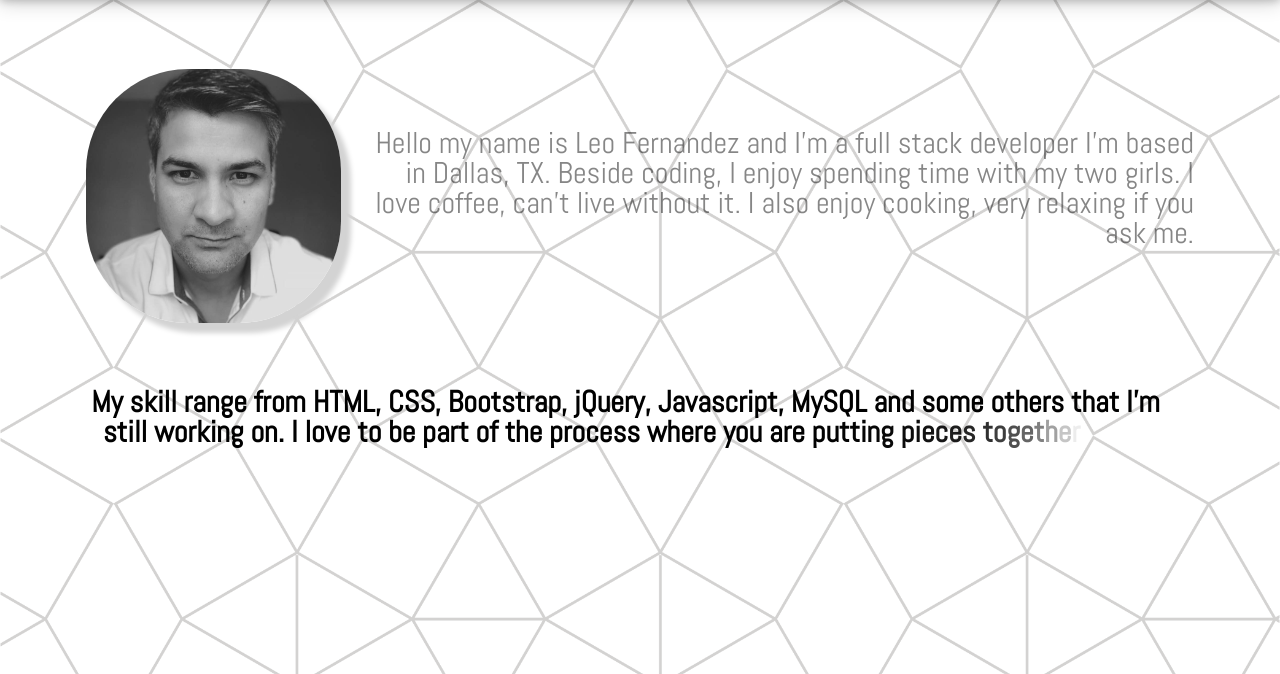
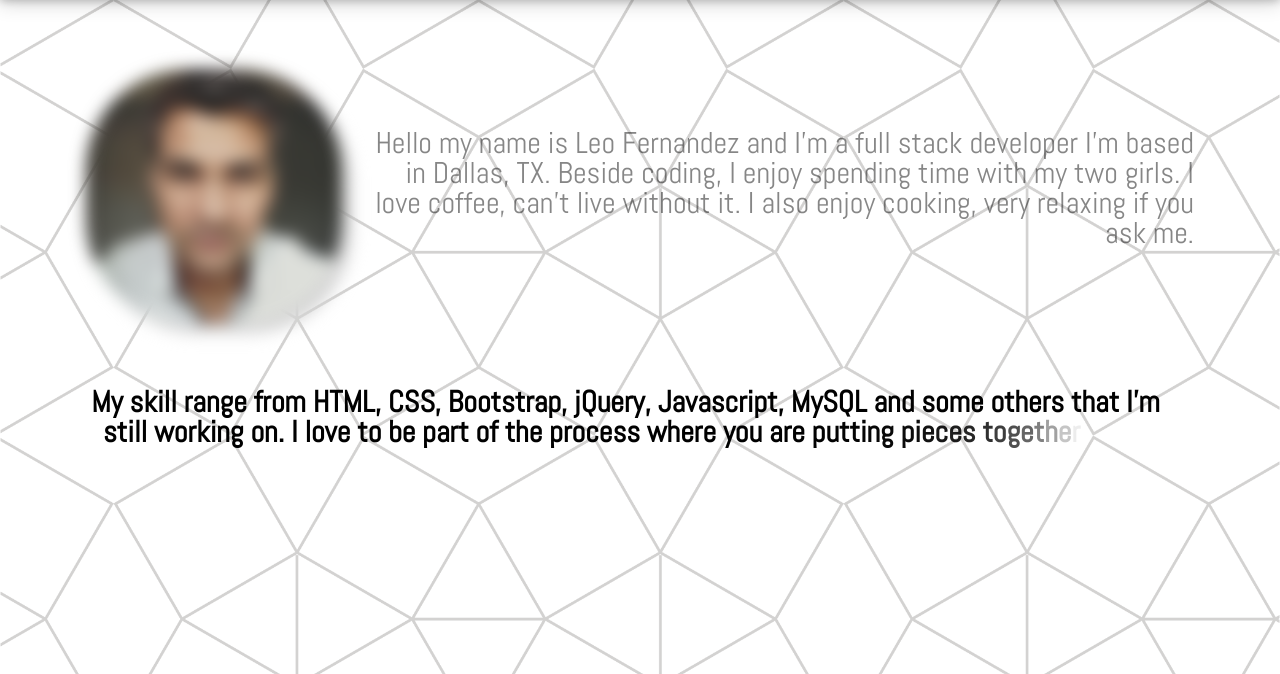
Before and after one commit to lfernandez79/Week1-homework2, a website: page index.html in a window 1280 px wide. Shown: the part 61-735 px from the top of the page. Drawn offline with nearby package versions, Linux system fonts and the light colour scheme; a web font is replaced by a local one.

Commit message:
added blur to profile picture and remove blur when hover

```diff
--- a/style.css
+++ b/style.css
@@ -1,15 +1,12 @@
-@import "../leoPortfolio/node_modules/bootstrap/scss/bootstrap.scss";
+
 /* apply to all HTML */
 body {
 font-family: 'Baloo Bhaina 2', cursive;
 
-/* background-image: linear-gradient(to right, rgb(0, 0, 0), rgb(236, 77, 77)); */
-/* background-color: white; */
 background-image: url(./pattern-background-png-4.png);
 background-size: cover;
 background-repeat: no-repeat;
 background-position: center;
-
 }
 
 @keyframes gradient {
@@ -23,7 +20,6 @@ background-position: center;
 		background-position: 0% 50%;
 	}
 }
-
 
 h2 {
     color: black;
@@ -46,11 +42,21 @@ p {
 
 }
 
+/* span {
+  color: blue;
+} */
+
 #grayscale {
-  -webkit-filter: grayscale(100%);
-  filter: grayscale(100%);
+
   border-radius: 40%;
   box-shadow: 10px 10px 5px lightgrey;
+  /* Add the blur effect */
+  filter: blur(8px);
+  -webkit-filter: blur(8px);
+}
+#grayscale:hover {
+filter: blur(0);
+  -webkit-filter: blur();
 }
 
 main {
```
